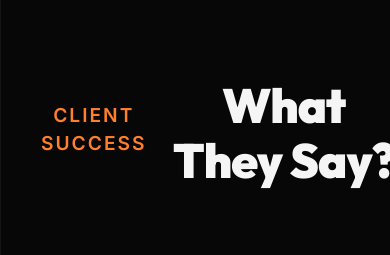
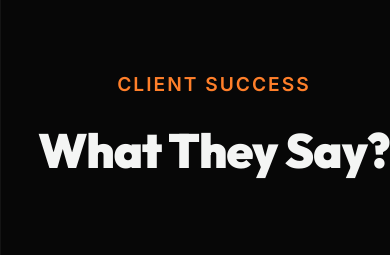
Before and after one commit to nihalkumar5/narizari_new, a Next.js app: page /shopify in a window 390 px wide. Shown: the part 6039-6294 px from the top of the page. Built offline with nearby package versions, Linux system fonts and the light colour scheme; a web font is replaced by a local one.

Commit message:
Fix zoom out issue caused by overflowing testimonial flexbox and absolute brand images on mobile

```diff
--- a/src/app/shopify/shopify.css
+++ b/src/app/shopify/shopify.css
@@ -1495,6 +1495,8 @@ body.shopify-dark-theme .join-us-menu a {
   .shopify-main {
     padding: 6rem 1rem 2rem 1rem !important;
     gap: 2rem !important;
+    overflow-x: hidden !important;
+    max-width: 100vw !important;
   }
 
   /* Left Column / Hero */
@@ -1584,6 +1586,11 @@ body.shopify-dark-theme .join-us-menu a {
   /* Brand Ignore Section */
   .shopify-brand-ignore-section {
     padding: 4rem 1rem !important;
+    overflow-x: hidden !important;
+  }
+  .brand-ignore-images {
+    width: 100% !important;
+    overflow: hidden !important;
   }
   .brand-ignore-features {
     flex-direction: column !important;
@@ -1596,6 +1603,13 @@ body.shopify-dark-theme .join-us-menu a {
   /* Testimonials */
   .shopify-testimonial-section {
     padding: 4rem 1rem !important;
+    overflow-x: hidden !important;
+  }
+  .testimonial-header {
+    display: flex !important;
+    flex-direction: column !important;
+    text-align: center !important;
+    align-items: center !important;
   }
   .testimonial-cards-container {
     grid-template-columns: 1fr !important;
```
